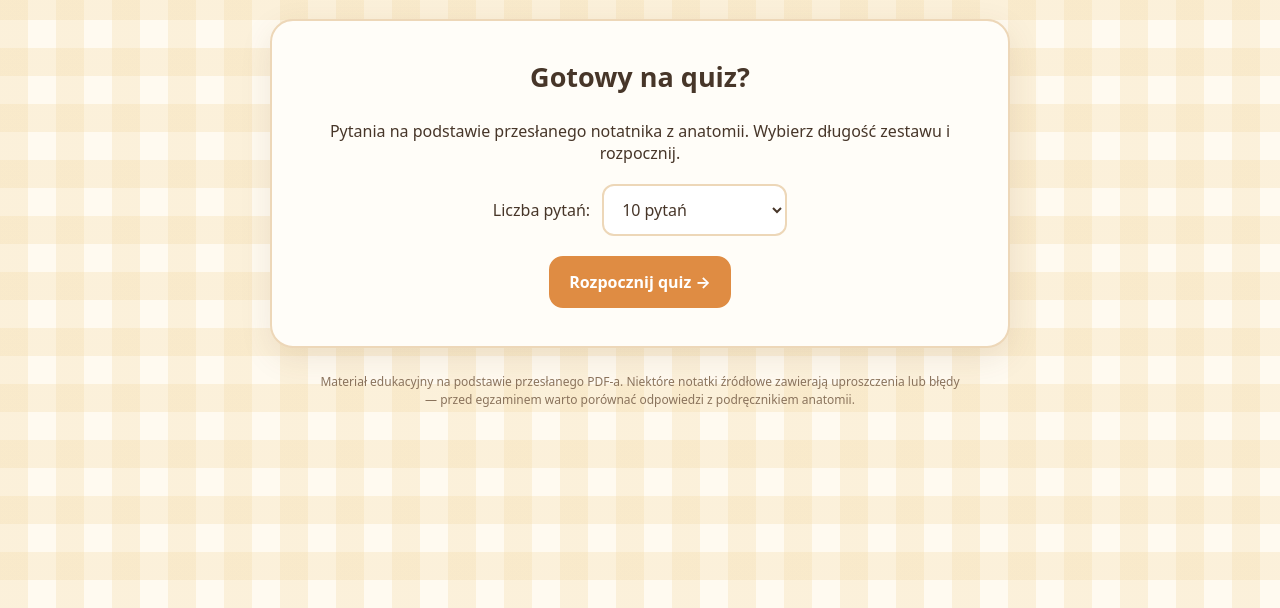
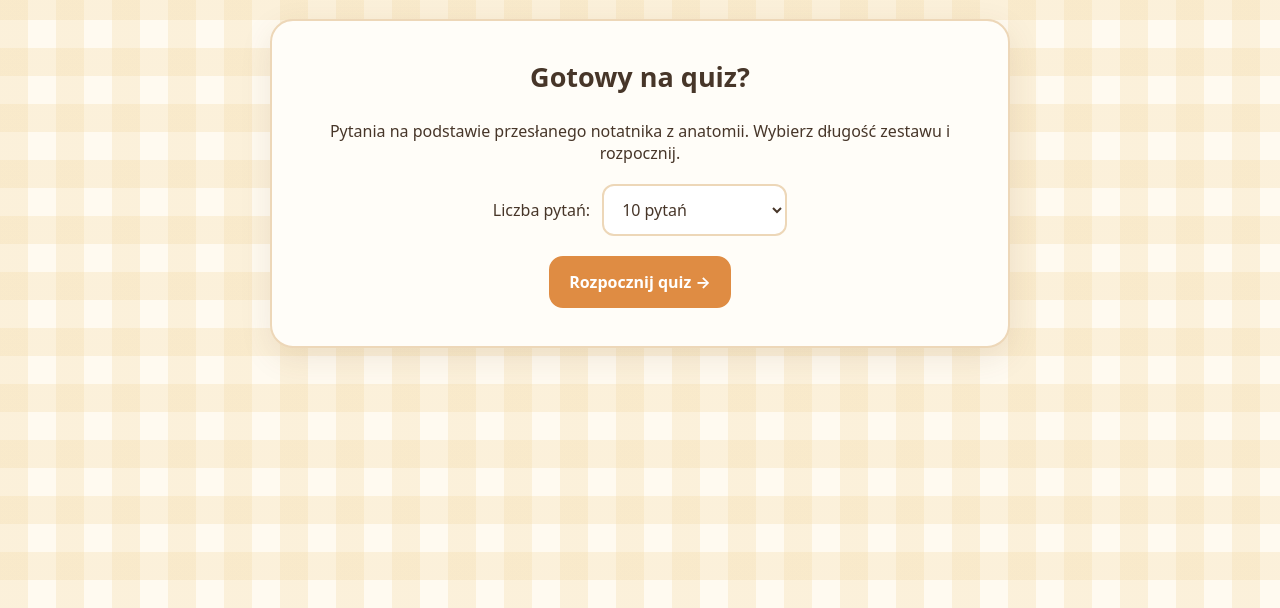
Before and after one commit to lokistif/quiz, a plain HTML site: page index.html in a window 1280 px wide. Shown: the part 232-840 px from the top of the page. Drawn offline with Linux system fonts and the light colour scheme.

Commit message:
Update index.html

```diff
--- a/index.html
+++ b/index.html
@@ -6,7 +6,6 @@
 <section class="panel" id="start"><h2 class="center">Gotowy na quiz?</h2><p class="center">Pytania na podstawie przesłanego notatnika z anatomii. Wybierz długość zestawu i rozpocznij.</p><div class="controls"><label for="count">Liczba pytań:</label><select id="count"><option value="10">10 pytań</option><option value="20">20 pytań</option><option value="all">Wszystkie pytania</option></select></div><div class="center"><button class="primary" id="startBtn">Rozpocznij quiz →</button></div></section>
 <section class="panel hidden" id="play" aria-live="polite"><div class="row"><span id="number"></span><span id="points"></span></div><div class="bar"><div id="fill" class="fill"></div></div><h2 id="question"></h2><div id="answers" class="answers"></div><div class="feedback hidden" id="feedback"></div><div class="bottom"><span class="small">Zaznacz jedną odpowiedź</span><button id="next" class="primary" disabled>Następne pytanie →</button></div></section>
 <section class="panel hidden center" id="finish"><h2>Koniec quizu! 🎉</h2><div id="finalScore" class="score"></div><p id="summary"></p><div class="controls"><button class="primary" id="again">Zagraj ponownie</button><button id="reviewBtn">Pokaż błędy</button></div><div id="review" class="review hidden"></div></section>
-<footer>Materiał edukacyjny na podstawie przesłanego PDF-a. Niektóre notatki źródłowe zawierają uproszczenia lub błędy — przed egzaminem warto porównać odpowiedzi z podręcznikiem anatomii.</footer></main>
 <script>
 const BANK = [
 {"q":"W sklad ukladu nerwowego ośrodkowego nie wchodzi","a":["nerwy rdzeniowe","Bloczkowy","przedsionkowo-ślimakowy","podjęzykowy"],"correct":0},
```
